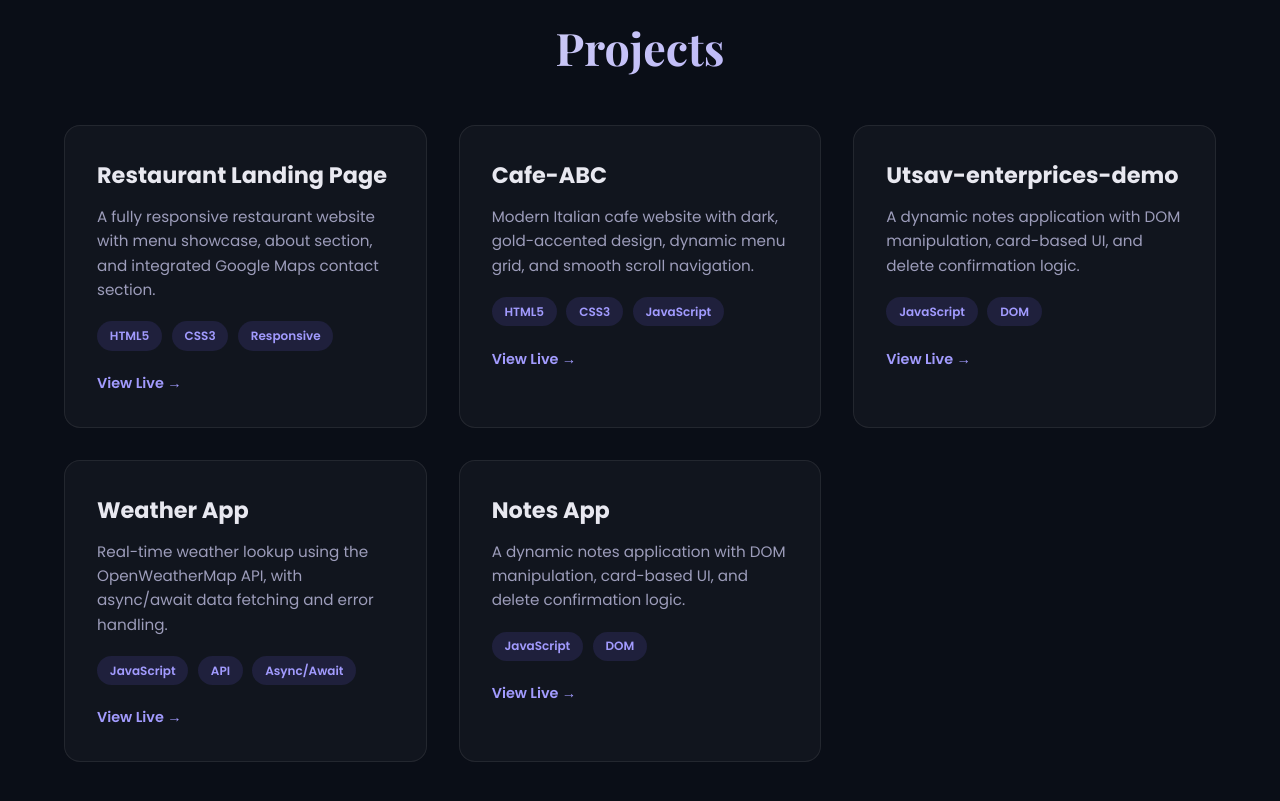
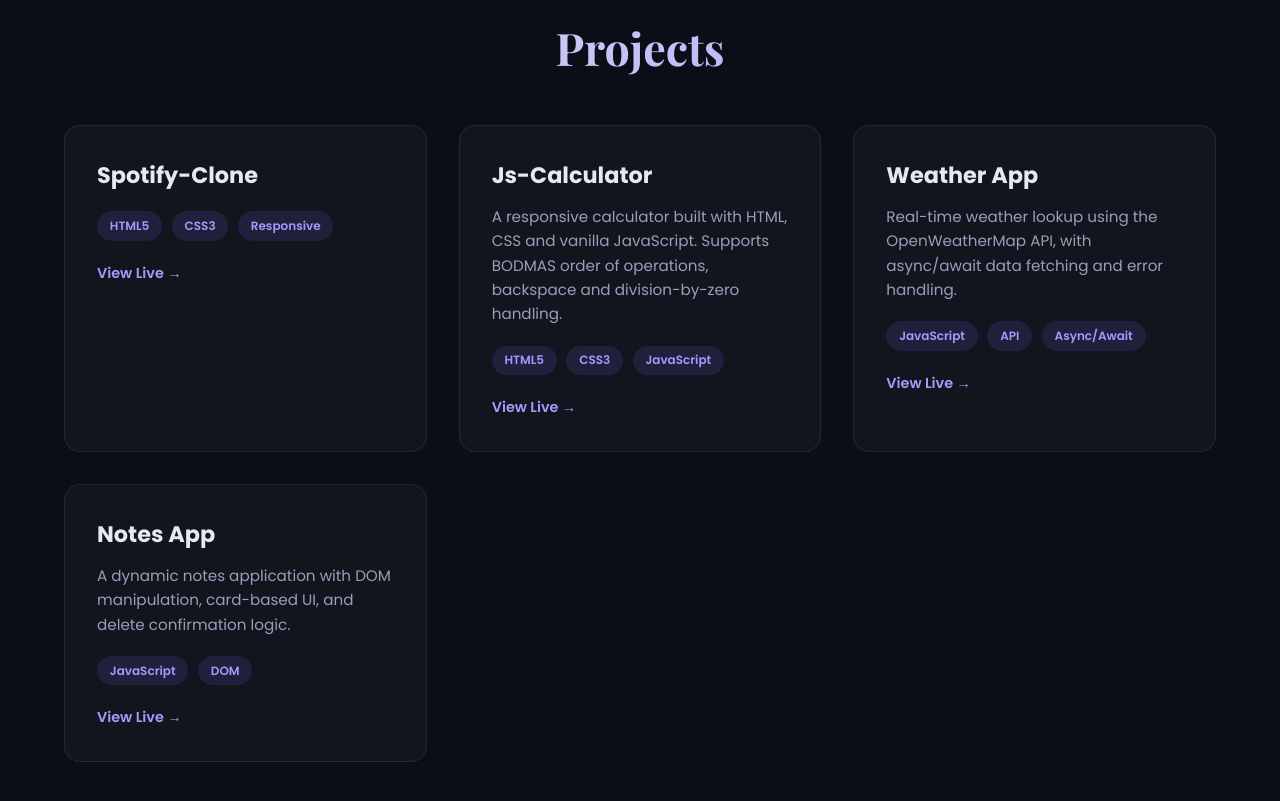
Before and after one commit to Abhishek-Gaver/personal-portfolio, a plain HTML site: page index.html in a window 1280 px wide. Shown: the part 1920-2721 px from the top of the page. Drawn offline with nearby package versions, Linux system fonts and the light colour scheme.

Commit message:
Update index.html

```diff
--- a/index.html
+++ b/index.html
@@ -88,41 +88,27 @@
         <div class="projects-grid">
             <div class="project-card">
                 <div class="project-info">
-                    <h3>Restaurant Landing Page</h3>
-                    <p>A fully responsive restaurant website with menu showcase, about section, and integrated Google
-                        Maps contact section.</p>
+                    <h3>Spotify-Clone</h3>
+                    <p></p>
                     <div class="project-tags">
                         <span>HTML5</span>
                         <span>CSS3</span>
                         <span>Responsive</span>
                     </div>
-                    <a href="https://restaurant-landing-page-drab-eight.vercel.app/" target="_blank"
-                        class="project-link">View Live →</a>
+                    <a href="" target="_blank" class="project-link">View Live →</a>
                 </div>
             </div>
             <div class="project-card">
                 <div class="project-info">
-                    <h3>Cafe-ABC</h3>
-                    <p>Modern Italian cafe website with dark, gold-accented design, dynamic menu grid, and smooth scroll
-                        navigation.</p>
+                    <h3>Js-Calculator</h3>
+                    <p>A responsive calculator built with HTML, CSS and vanilla JavaScript. Supports BODMAS order of
+                        operations, backspace and division-by-zero handling.</p>
                     <div class="project-tags">
                         <span>HTML5</span>
                         <span>CSS3</span>
                         <span>JavaScript</span>
                     </div>
-                    <a href="https://cafe-abc-demo.vercel.app/" target="_blank" class="project-link">View Live →</a>
-                </div>
-            </div>
-            <div class="project-card">
-                <div class="project-info">
-                    <h3>Utsav-enterprices-demo</h3>
-                    <p>A dynamic notes application with DOM manipulation, card-based UI, and delete confirmation logic.
-                    </p>
-                    <div class="project-tags">
-                        <span>JavaScript</span>
-                        <span>DOM</span>
-                    </div>
-                    <a href="https://utsav-enterprises.vercel.app/" target="_blank" class="project-link">View Live
+                    <a href="https://js-calculator-five-teal.vercel.app/" target="_blank" class="project-link">View Live
                         →</a>
                 </div>
             </div>
```
